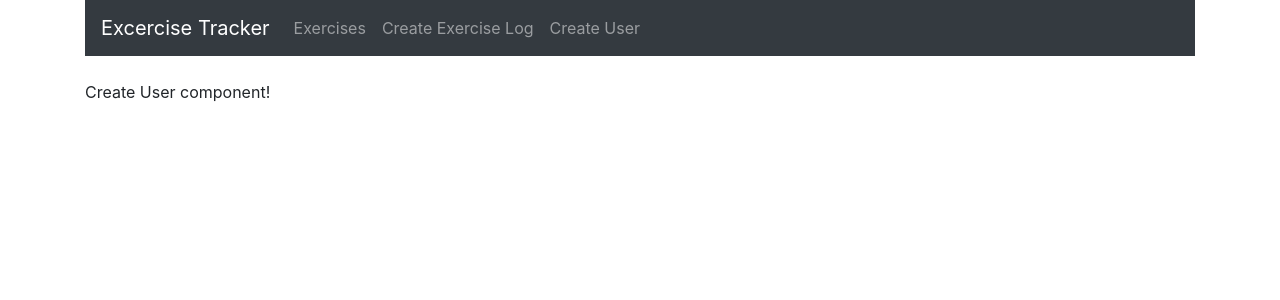
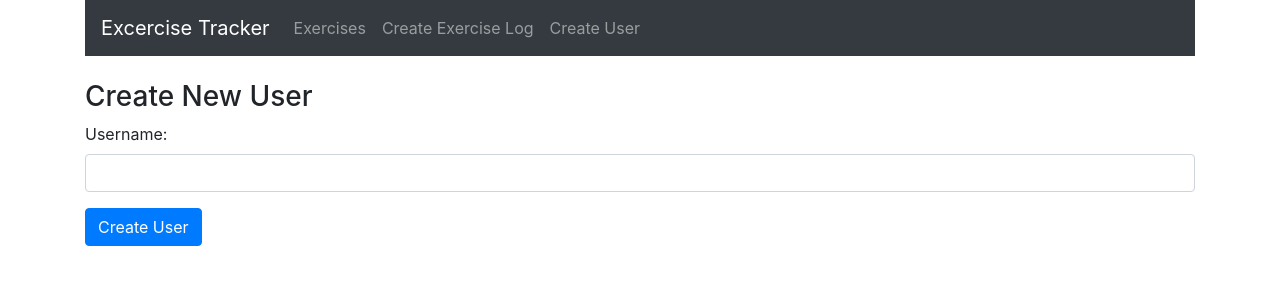
Before and after one commit to ralphiz-archive/exercise-tracker, a React (Create React App) app: page /user in a window 1280 px wide. Shown: the top 300 px of the page. Built offline with nearby package versions, Linux system fonts and the light colour scheme.

Commit message:
Add form to create user

```diff
--- a/src/components/create-user.component.js
+++ b/src/components/create-user.component.js
@@ -1,10 +1,59 @@
 import React, { Component } from "react";
 
 export default class CreateUser extends Component {
+  constructor(props) {
+    super(props);
+
+    this.onChangeUsername = this.onChangeUsername.bind(this);
+    this.onSubmit = this.onSubmit.bind(this);
+    this.state = {
+      username: "",
+    };
+  }
+
+  onChangeUsername(e) {
+    this.setState({
+      username: e.target.value,
+    });
+  }
+
+  onSubmit(e) {
+    e.preventDefault();
+
+    const newUser = {
+      username: this.state.username,
+    };
+
+    console.log(newUser);
+
+    this.setState({
+      username: "",
+    });
+  }
+
   render() {
     return (
       <div>
-        <p>Create User component!</p>
+        <h3>Create New User</h3>
+        <form onSubmit={this.onSubmit}>
+          <div className="form-group">
+            <label>Username: </label>
+            <input
+              type="text"
+              required
+              className="form-control"
+              value={this.state.username}
+              onChange={this.onChangeUsername}
+            />
+          </div>
+          <div className="form-group">
+            <input
+              type="submit"
+              value="Create User"
+              className="btn btn-primary"
+            />
+          </div>
+        </form>
       </div>
     );
   }
```
